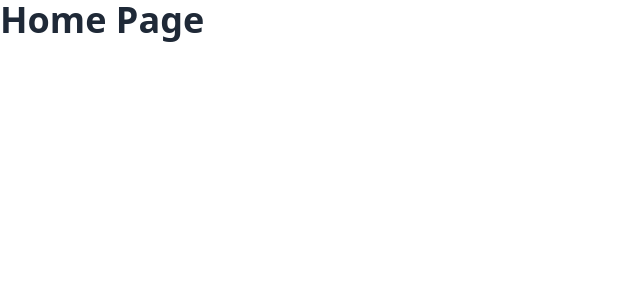
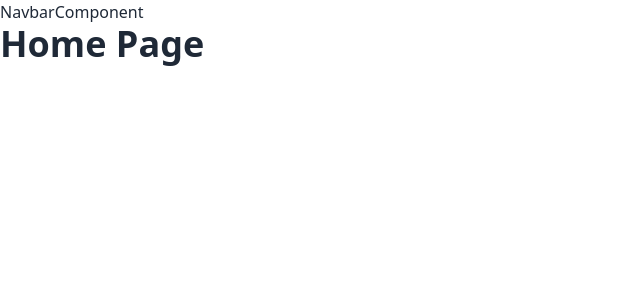
Before and after one commit to AyanavaKarmakar/next-auth-ref, a Next.js app: page / in a window 1280 px wide. Shown: the top 300 px of the page, without its empty margins (0-640 px from the left). Built offline with nearby package versions, Linux system fonts and the light colour scheme.

Commit message:
feat: create Navbar component

```diff
--- /dev/null
+++ b/src/components/NavbarComponent.tsx
@@ -0,0 +1,3 @@
+export const NavbarComponent = () => {
+  return <>NavbarComponent</>;
+};
--- /dev/null
+++ b/src/components/index.ts
@@ -0,0 +1 @@
+export { NavbarComponent } from "./NavbarComponent";
--- a/src/pages/index.tsx
+++ b/src/pages/index.tsx
@@ -1,8 +1,12 @@
 import type { NextPage } from "next";
+import { NavbarComponent } from "../components";
 
 const Home: NextPage = () => {
   return (
     <>
+      <header>
+        <NavbarComponent />
+      </header>
       <main>
         <article className="prose">
           <h1>Home Page</h1>
```
